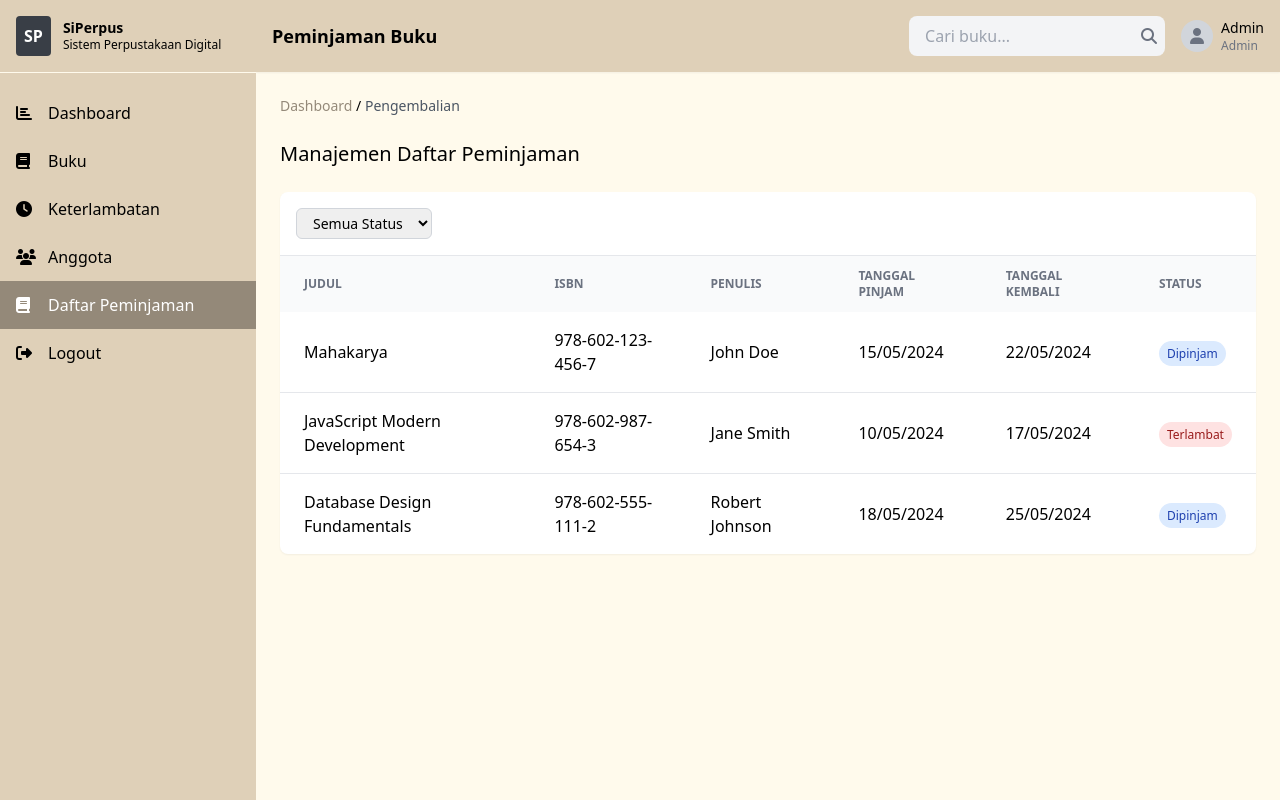
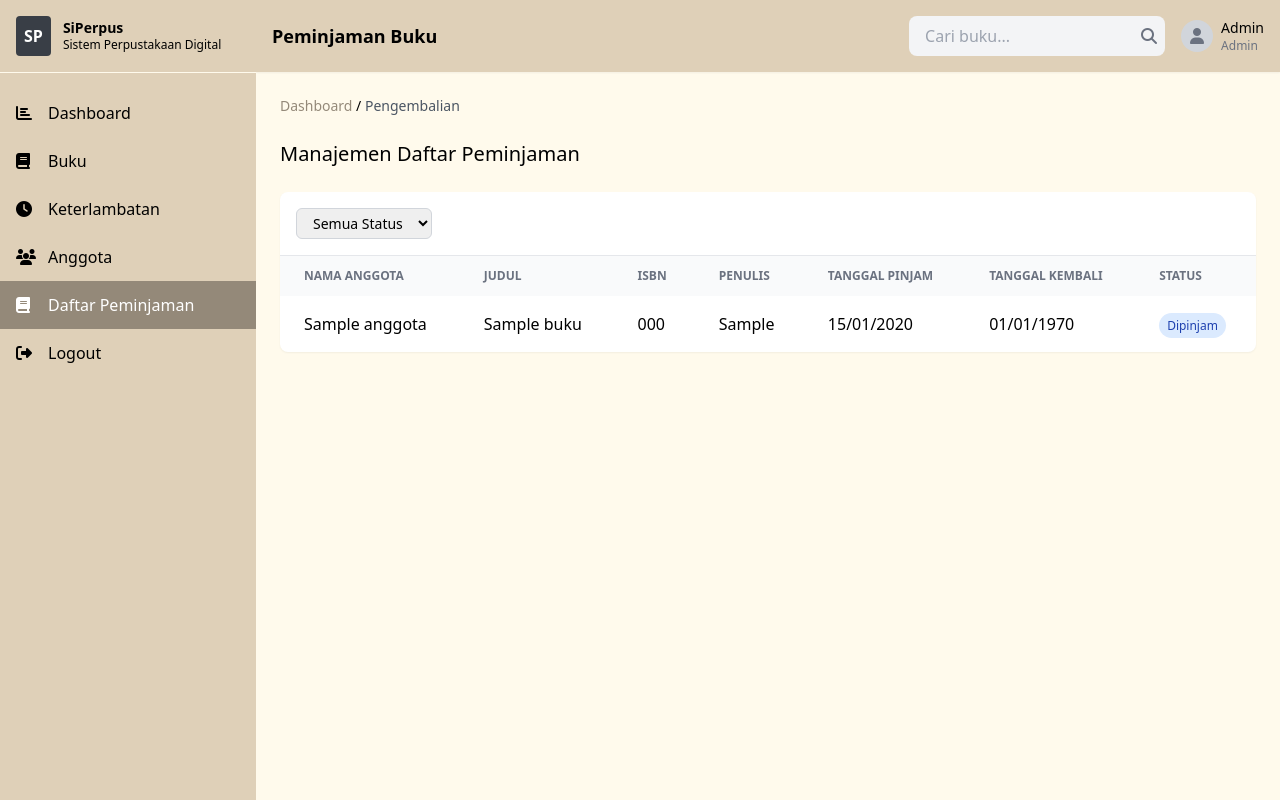
Before and after one commit to alghifarydaffa62/FinalExam, a PHP site: page /Admin/daftarPeminjaman.php in a window 1280 px wide. Run offline with PHP 8.4, Linux system fonts and the light colour scheme; tables that the repository leaves empty or names only in its code hold one stand-in row (values such as "Sample post"); some libraries are stand-ins or nearby versions.

Commit message:
update admin daftarpeminjaman.php

```diff
--- a/Admin/daftarPeminjaman.php
+++ b/Admin/daftarPeminjaman.php
@@ -1,13 +1,12 @@
 <?php
 session_start();
+include '../konek.php'; // Panggil file koneksi MySQLi lo
 
 if (isset($_GET['logout'])) {
     session_destroy();
-
     if (isset($_COOKIE['admin_remember'])) {
         setcookie('admin_remember', '', time() - 3600, '/');
     }
-
     header("Location: loginAdmin.php");
     exit;
 }
@@ -16,50 +15,87 @@ $admin = [
     'id' => $_SESSION['admin_id'] ?? '1'
 ];
 
-$books = [
-    [
-        'id' => 1,
-        'title' => 'Mahakarya',
-        'isbn' => '978-602-123-456-7',
-        'author' => 'John Doe',
-        'tanggal_pinjam' => '2024-05-15',
-        'tanggal_kembali' => '2024-05-22',
-        'status' => 'Dipinjam'
-    ],
-    [
-        'id' => 2,
-        'title' => 'JavaScript Modern Development',
-        'isbn' => '978-602-987-654-3',
-        'author' => 'Jane Smith',
-        'tanggal_pinjam' => '2024-05-10',
-        'tanggal_kembali' => '2024-05-17',
-        'status' => 'Terlambat'
-    ],
-    [
-        'id' => 3,
-        'title' => 'Database Design Fundamentals',
-        'isbn' => '978-602-555-111-2',
-        'author' => 'Robert Johnson',
-        'tanggal_pinjam' => '2024-05-18',
-        'tanggal_kembali' => '2024-05-25',
-        'status' => 'Dipinjam'
-    ]
-];
+$books = []; // Inisialisasi array books
+$error_message = ''; // Inisialisasi error message
+$success_message = ''; // Inisialisasi success message
 
-$selected_status = $_GET['status'] ?? 'Semua Status';
+// Filter status
+$selected_status = $_GET['status'] ?? 'all';
 
+// Query untuk ambil data peminjaman dari database
+// Ini sudah disesuaikan dengan struktur tabel lo (anggota.Nama, buku.ID)
+$sql = "SELECT
+    p.Id_Peminjaman,
+    p.Tanggal_Pinjam,
+    p.Batas_waktu AS tanggal_kembali_seharusnya,
+    p.Tanggal_kembali AS tanggal_dikembalikan_aktual,
+    p.status_peminjaman,
+    b.Judul,
+    b.ISBN,
+    b.Penulis,
+    a.Nama,
+    CASE
+        WHEN p.Batas_waktu < CURDATE() AND p.status_peminjaman = 'dipinjam' THEN 'Terlambat'
+        WHEN p.status_peminjaman = 'dipinjam' THEN 'Dipinjam'
+        WHEN p.status_peminjaman = 'dikembalikan' THEN 'Dikembalikan'
+        ELSE 'Dipinjam'
+    END AS status_tampilan
+FROM peminjaman p
+JOIN buku b ON p.ID_Buku = b.ID
+JOIN anggota a ON p.NRP = a.NRP";
+
+// INISIASI VARIABEL UNTUK KONDISI WHERE
+$conditions = [];
+
+// Filter berdasarkan status
+if ($selected_status == 'dipinjam') {
+    $conditions[] = "(p.status_peminjaman = 'dipinjam' AND p.Batas_waktu >= CURDATE())";
+} elseif ($selected_status == 'terlambat') {
+    $conditions[] = "(p.Batas_waktu < CURDATE() AND p.status_peminjaman = 'dipinjam')";
+} elseif ($selected_status == 'dikembalikan') {
+    $conditions[] = "p.status_peminjaman = 'dikembalikan'";
+}
+
+// Tambahkan WHERE clause HANYA JIKA ADA KONDISI
+if (!empty($conditions)) {
+    $sql .= " WHERE " . implode(" AND ", $conditions);
+}
+
+// Tambahkan ORDER BY di akhir query
+$sql .= " ORDER BY p.Tanggal_Pinjam DESC";
+
+try {
+    // Gunakan mysqli_prepare untuk eksekusi query
+    $stmt = $conn->prepare($sql);
+    $stmt->execute();
+    $result = $stmt->get_result(); // Ambil hasil
+
+    $books = [];
+    while ($row = $result->fetch_assoc()) {
+        $books[] = $row; // Masukkan semua baris ke array $books
+    }
+    $stmt->close(); // Tutup statement
+} catch (Exception $e) { // Tangkap Exception umum
+    $books = [];
+    $error_message = "Error mengambil data: " . $e->getMessage();
+}
+
+// Bagian untuk form pinjam buku (modal di halaman admin, ini tidak perlu ada di admin
+// karena admin punya fitur kelola buku sendiri. Tapi kalau lo mau pertahankan, biarkan saja)
+// Di sini gue biarin aja sesuai kode lo sebelumnya, tapi fungsinya mungkin bukan untuk admin meminjamkan
+// melainkan untuk admin menambahkan pinjaman secara manual.
+
+// if (isset($_POST['pinjam_buku'])) { ... } // Ini gue komen out, biar nggak bentrok dengan fungsi admin.
+// Kalau admin mau pinjam buku, harusnya beda logika dengan anggota.
+// Kalo ini buat ngetes doang, ya biarin aja. Tapi kalau mau dipakai admin,
+// pastikan logikanya disesuaikan.
+/*
 if (isset($_POST['pinjam_buku'])) {
     $judul_buku = $_POST['judul_buku'] ?? '';
     $isbn_buku = $_POST['isbn_buku'] ?? '';
-
-    if (!empty($judul_buku) && !empty($isbn_buku)) {
-        $_SESSION['success_message'] = "Buku berhasil dipinjam!";
-        header("Location: daftarPeminjaman.php");
-        exit;
-    } else {
-        $error_message = "Mohon lengkapi semua data buku yang akan dipinjam.";
+    // ... (Logika insert buku baru oleh admin) ...
 }
-}
+*/
 ?>
 
 <!DOCTYPE html>
@@ -67,7 +103,7 @@ if (isset($_POST['pinjam_buku'])) {
 <head>
     <meta charset="UTF-8">
     <meta name="viewport" content="width=device-width, initial-scale=1.0">
-    <title>Manajemen Koleksi Buku - SiPerpus</title>
+    <title>Manajemen Daftar Peminjaman - SiPerpus</title>
     <script src="https://cdn.tailwindcss.com"></script>
     <link rel="stylesheet" href="https://cdnjs.cloudflare.com/ajax/libs/font-awesome/6.4.0/css/all.min.css">
 </head>
@@ -138,7 +174,7 @@ if (isset($_POST['pinjam_buku'])) {
             <main class="flex-1 overflow-y-auto p-6 ">
                 <div class="flex justify-between items-center mb-6">
                     <div class="text-sm">
-                        <a href="dashboard.php" class="text-[#948979] hover:text-[#948979]">Dashboard</a> /
+                        <a href="dashboardAdmin.php" class="text-[#948979] hover:text-[#948979]">Dashboard</a> /
                         <span class="text-gray-600">Pengembalian</span>
                     </div>
                 </div>
@@ -149,7 +185,7 @@ if (isset($_POST['pinjam_buku'])) {
                 </div>
                 <?php endif; ?>
 
-                <?php if (isset($error_message)): ?>
+                <?php if (!empty($error_message)): ?>
                 <div class="bg-red-100 border border-red-400 text-red-700 px-4 py-3 rounded mb-4">
                     <?php echo $error_message; ?>
                 </div>
@@ -164,9 +200,10 @@ if (isset($_POST['pinjam_buku'])) {
                     <div class="p-4 flex flex-wrap items-center justify-between gap-2 border-b border-gray-200">
                         <div class="flex flex-wrap gap-2">
                             <select class="border border-gray-300 rounded-md px-3 py-1 text-sm" onchange="filterByStatus(this.value)">
-                                <option value="all" <?php echo $selected_status == 'Semua Status' ? 'selected' : ''; ?>>Semua Status</option>
-                                <option value="dipinjam" <?php echo $selected_status == 'Dipinjam' ? 'selected' : ''; ?>>Dipinjam</option>
-                                <option value="terlambat" <?php echo $selected_status == 'Terlambat' ? 'selected' : ''; ?>>Terlambat</option>
+                                <option value="all" <?php echo ($selected_status == 'all') ? 'selected' : ''; ?>>Semua Status</option>
+                                <option value="dipinjam" <?php echo ($selected_status == 'dipinjam') ? 'selected' : ''; ?>>Dipinjam</option>
+                                <option value="terlambat" <?php echo ($selected_status == 'terlambat') ? 'selected' : ''; ?>>Terlambat</option>
+                                <option value="dikembalikan" <?php echo ($selected_status == 'dikembalikan') ? 'selected' : ''; ?>>Dikembalikan</option>
                             </select>
                         </div>
                     </div>
@@ -175,6 +212,7 @@ if (isset($_POST['pinjam_buku'])) {
                         <table class="min-w-full">
                             <thead>
                                 <tr class="bg-gray-50 text-xs text-gray-500 uppercase">
+                                    <th class="px-6 py-3 text-left">Nama Anggota</th>
                                     <th class="px-6 py-3 text-left">Judul</th>
                                     <th class="px-6 py-3 text-left">ISBN</th>
                                     <th class="px-6 py-3 text-left">Penulis</th>
@@ -184,22 +222,36 @@ if (isset($_POST['pinjam_buku'])) {
                                 </tr>
                             </thead>
                             <tbody class="divide-y divide-gray-200">
+                                <?php if (empty($books)): ?>
+                                <tr>
+                                    <td colspan="7" class="px-6 py-4 text-center text-gray-500">Tidak ada data peminjaman</td>
+                                </tr>
+                                <?php else: ?>
                                     <?php foreach ($books as $book): ?>
                                     <tr>
-                                    <td class="px-6 py-4 font-medium"><?php echo htmlspecialchars($book['title']); ?></td>
-                                    <td class="px-6 py-4"><?php echo htmlspecialchars($book['isbn']); ?></td>
-                                    <td class="px-6 py-4"><?php echo htmlspecialchars($book['author']); ?></td>
-                                    <td class="px-6 py-4"><?php echo date('d/m/Y', strtotime($book['tanggal_pinjam'])); ?></td>
-                                    <td class="px-6 py-4"><?php echo date('d/m/Y', strtotime($book['tanggal_kembali'])); ?></td>
+                                        <td class="px-6 py-4"><?php echo htmlspecialchars($book['Nama'] ?? 'N/A'); ?></td>
+                                        <td class="px-6 py-4 font-medium"><?php echo htmlspecialchars($book['Judul'] ?? 'N/A'); ?></td>
+                                        <td class="px-6 py-4"><?php echo htmlspecialchars($book['ISBN'] ?? 'N/A'); ?></td>
+                                        <td class="px-6 py-4"><?php echo htmlspecialchars($book['Penulis'] ?? 'N/A'); ?></td>
+                                        <td class="px-6 py-4"><?php echo htmlspecialchars(date('d/m/Y', strtotime($book['Tanggal_Pinjam'] ?? 'now'))); ?></td>
+                                        <td class="px-6 py-4"><?php echo htmlspecialchars(date('d/m/Y', strtotime($book['tanggal_kembali_seharusnya'] ?? 'now'))); ?></td>
                                         <td class="px-6 py-4">
-                                        <?php if ($book['status'] == 'Dipinjam'): ?>
+                                            <?php
+                                            // Menggunakan alias status_tampilan dari query SQL
+                                            $display_status = $book['status_tampilan'] ?? 'N/A';
+                                            if ($display_status == 'Dipinjam'): ?>
                                                 <span class="px-2 py-1 text-xs rounded-full bg-blue-100 text-blue-800">Dipinjam</span>
-                                        <?php elseif ($book['status'] == 'Terlambat'): ?>
+                                            <?php elseif ($display_status == 'Terlambat'): ?>
                                                 <span class="px-2 py-1 text-xs rounded-full bg-red-100 text-red-800">Terlambat</span>
+                                            <?php elseif ($display_status == 'Dikembalikan'): ?>
+                                                <span class="px-2 py-1 text-xs rounded-full bg-green-100 text-green-800">Dikembalikan</span>
+                                            <?php else: ?>
+                                                <span class="px-2 py-1 text-xs rounded-full bg-gray-100 text-gray-800"><?php echo $display_status; ?></span>
                                             <?php endif; ?>
                                         </td>
                                     </tr>
                                     <?php endforeach; ?>
+                                <?php endif; ?>
                             </tbody>
                         </table>
                     </div>
@@ -213,7 +265,7 @@ if (isset($_POST['pinjam_buku'])) {
             <div class="bg-white rounded-lg w-full max-w-md">
                 <div class="p-6">
                     <div class="flex justify-between items-center mb-4">
-                        <h3 class="text-lg font-medium">Pinjam Buku Baru</h3>
+                        <h3 class="text-lg font-medium">Pinjam Buku Baru (Admin)</h3>
                         <button onclick="closePinjamModal()" class="text-gray-500 hover:text-gray-700">
                             <i class="fas fa-times"></i>
                         </button>
@@ -255,20 +307,35 @@ if (isset($_POST['pinjam_buku'])) {
         }
 
         function filterByStatus(status) {
+            const url = new URL(window.location);
             if (status === 'all') {
-                window.location.href = 'peminjaman.php';
+                url.searchParams.delete('status');
             } else {
-                window.location.href = 'peminjaman.php?status=' + status;
+                url.searchParams.set('status', status);
             }
+            window.location.href = url.toString();
         }
 
         document.addEventListener('DOMContentLoaded', function() {
-            console.log('Peminjaman page loaded');
+            console.log('Daftar Peminjaman Admin page loaded');
 
-            document.getElementById('pinjamModal').addEventListener('click', function(e) {
-                if (e.target === this) {
-                    closePinjamModal();
+            const searchInput = document.querySelector('header input[type="text"]');
+            searchInput.addEventListener('input', function() {
+                const searchTerm = this.value.toLowerCase();
+                const tableBody = document.querySelector('tbody');
+                const rows = tableBody.querySelectorAll('tr');
+
+                rows.forEach(row => {
+                    // Cari di kolom Judul (indeks 1) dan Nama Anggota (indeks 0)
+                    const namaAnggota = row.cells[0]?.textContent.toLowerCase() || '';
+                    const judulBuku = row.cells[1]?.textContent.toLowerCase() || '';
+
+                    if (namaAnggota.includes(searchTerm) || judulBuku.includes(searchTerm)) {
+                        row.style.display = '';
+                    } else {
+                        row.style.display = 'none';
                     }
+                });
             });
         });
     </script>
```
Lines whose indentation alone changed are shown as unchanged.
